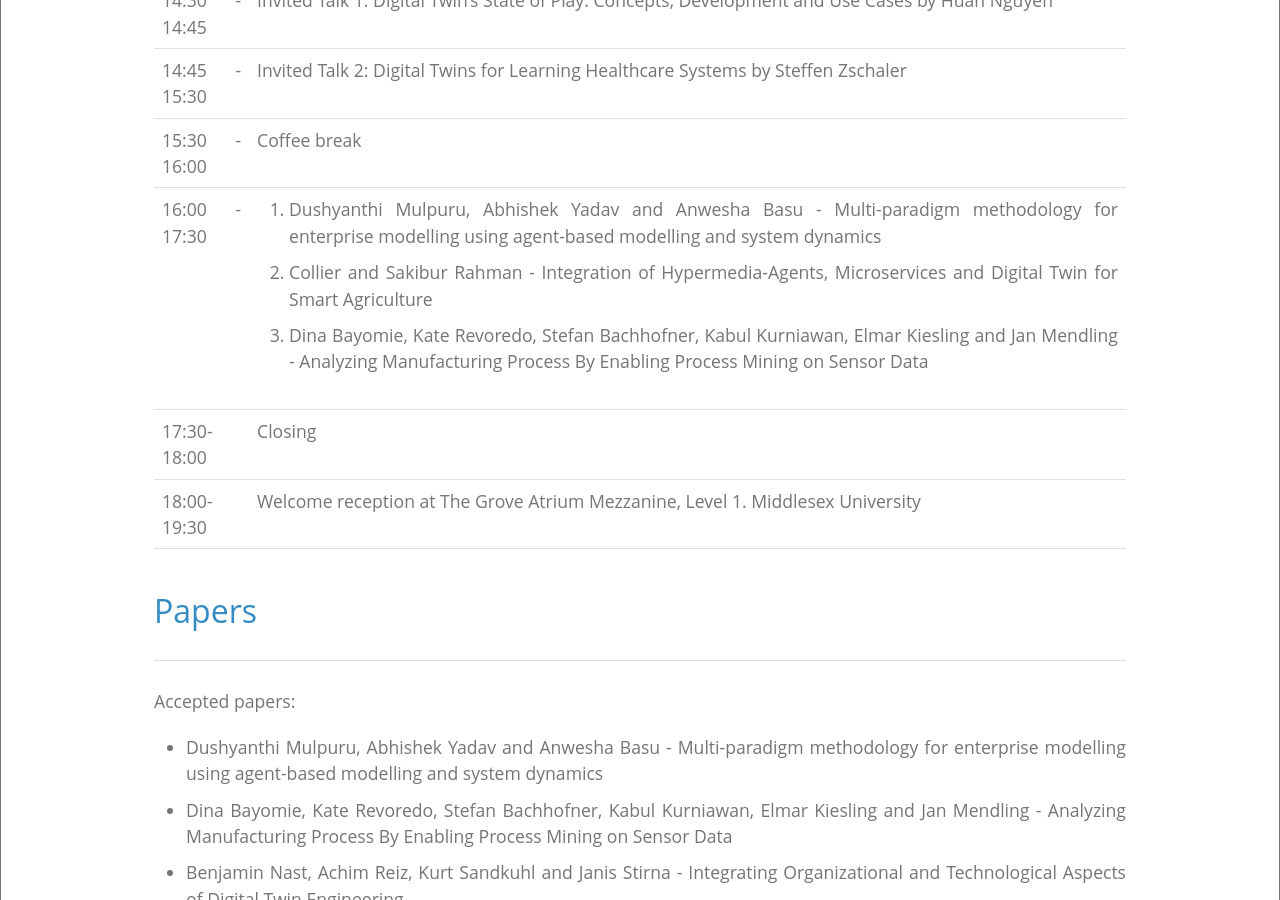
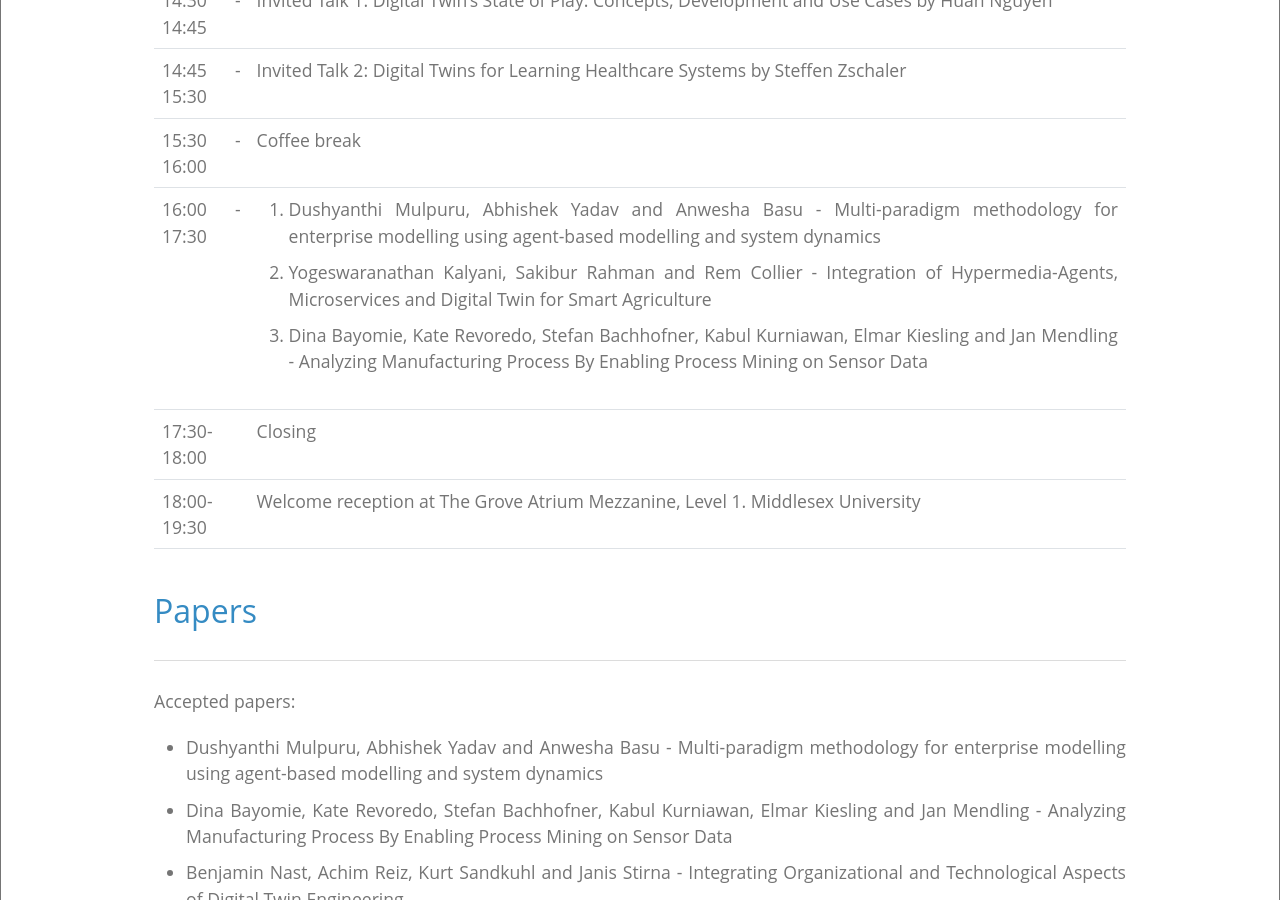
Before and after one commit to thedude81/dtworkshop, a Jekyll site: the page built from index.html, in a window 1280 px wide and 900 px high, scrolled down 3976 px. Built offline with Jekyll 4.4.1, drawn with Linux system fonts in a browser that asks for light colours.

Commit message:
Update index.html

```diff
--- a/index.html
+++ b/index.html
@@ -183,7 +183,7 @@ title: 1st International Workshop on Digital Twin Engineering
             <td>
               <ol type="1">
                 <li>Dushyanthi Mulpuru, Abhishek Yadav and Anwesha Basu - Multi-paradigm methodology for enterprise modelling using agent-based modelling and system dynamics</li>
-                <li>Collier and Sakibur Rahman - Integration of Hypermedia-Agents, Microservices and Digital Twin for Smart Agriculture</li>
+                <li>Yogeswaranathan Kalyani, Sakibur Rahman and Rem Collier - Integration of Hypermedia-Agents, Microservices and Digital Twin for Smart Agriculture</li>
                 <li>Dina Bayomie, Kate Revoredo, Stefan Bachhofner, Kabul Kurniawan, Elmar Kiesling and Jan Mendling - Analyzing Manufacturing Process By Enabling Process Mining on Sensor Data</li>
               </ol>
             </td>
```
